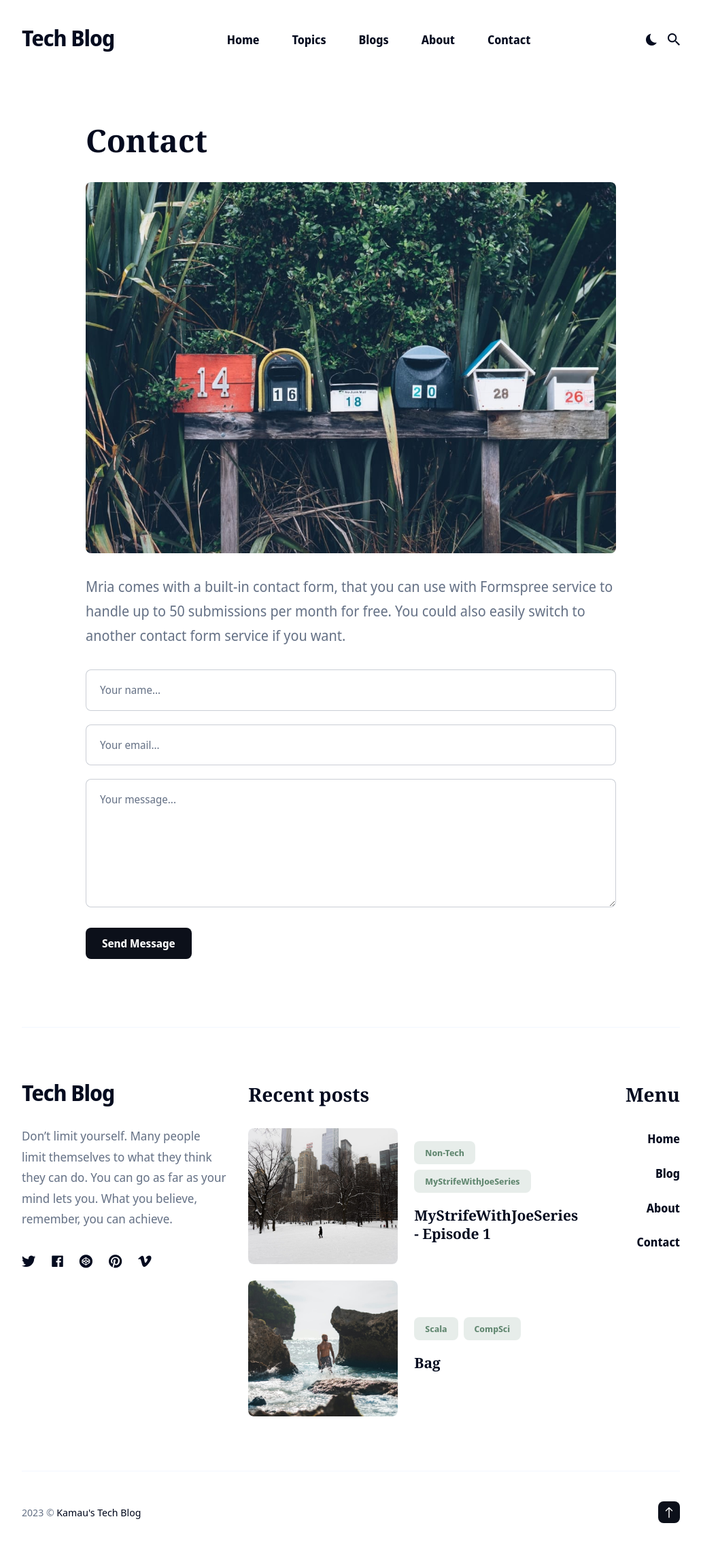
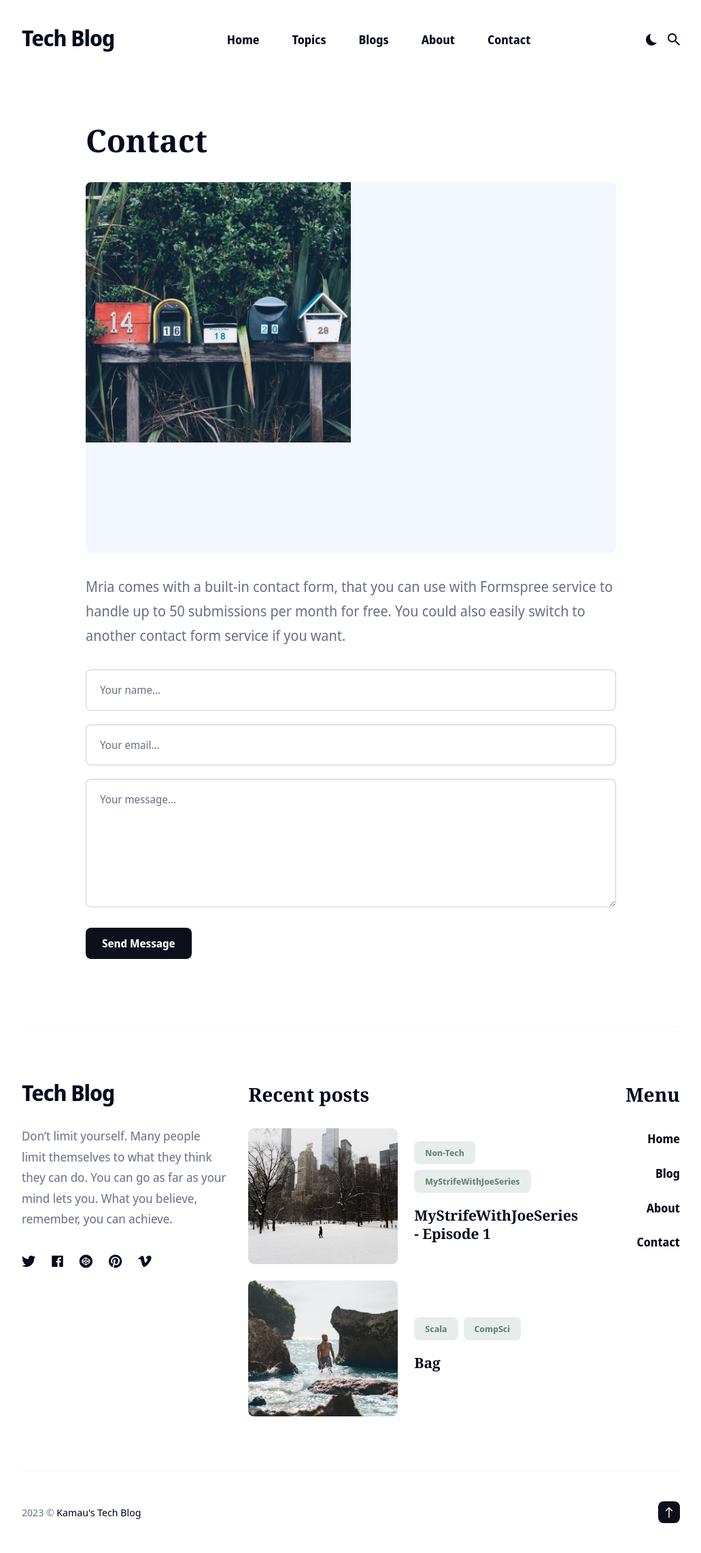
Before and after one commit to skmuiruri/skmuiruri.github.io, a Jekyll site: the page built from _pages/contact.html, in a window 1280 px wide. Shown: the whole page at 68% size, without its empty margins (124-1155 px from the left). Built offline with Jekyll 4.4.1, drawn with Linux system fonts in a browser that asks for light colours; nearby versions of some CDN libraries.

```diff
--- a/_sass/4-layouts/_post.scss
+++ b/_sass/4-layouts/_post.scss
@@ -140,8 +140,8 @@
     position: absolute;
     top: 0;
     left: 0;
-    width: 100%;
-    height: 100%;
+    width: 50%;
+    height: 70%;
     object-fit: cover;
     user-select: none;
   }
```
Also changed, not shown: _pages/about.md (+1 -1 lines), images/muiruri_profile_2.png (added).
